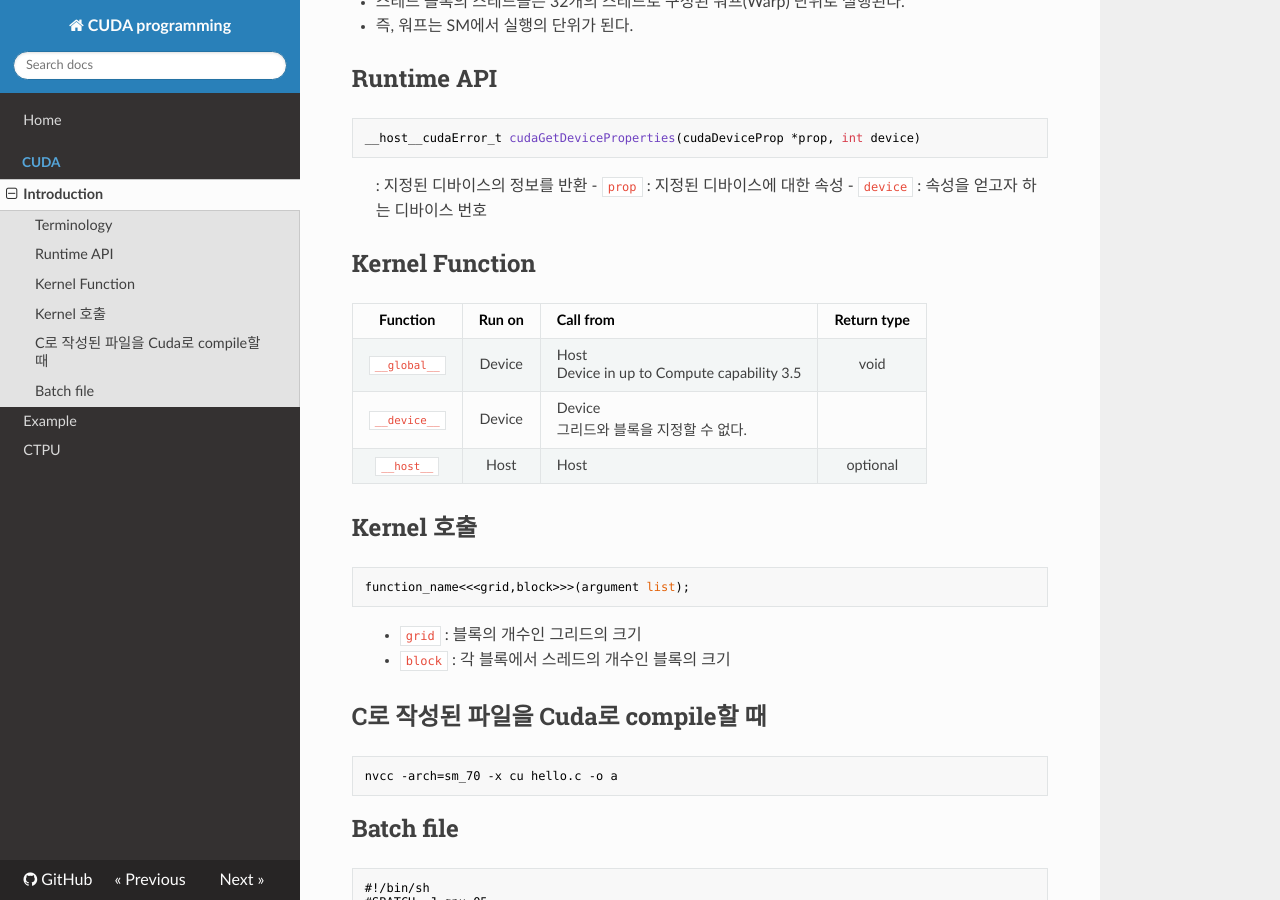
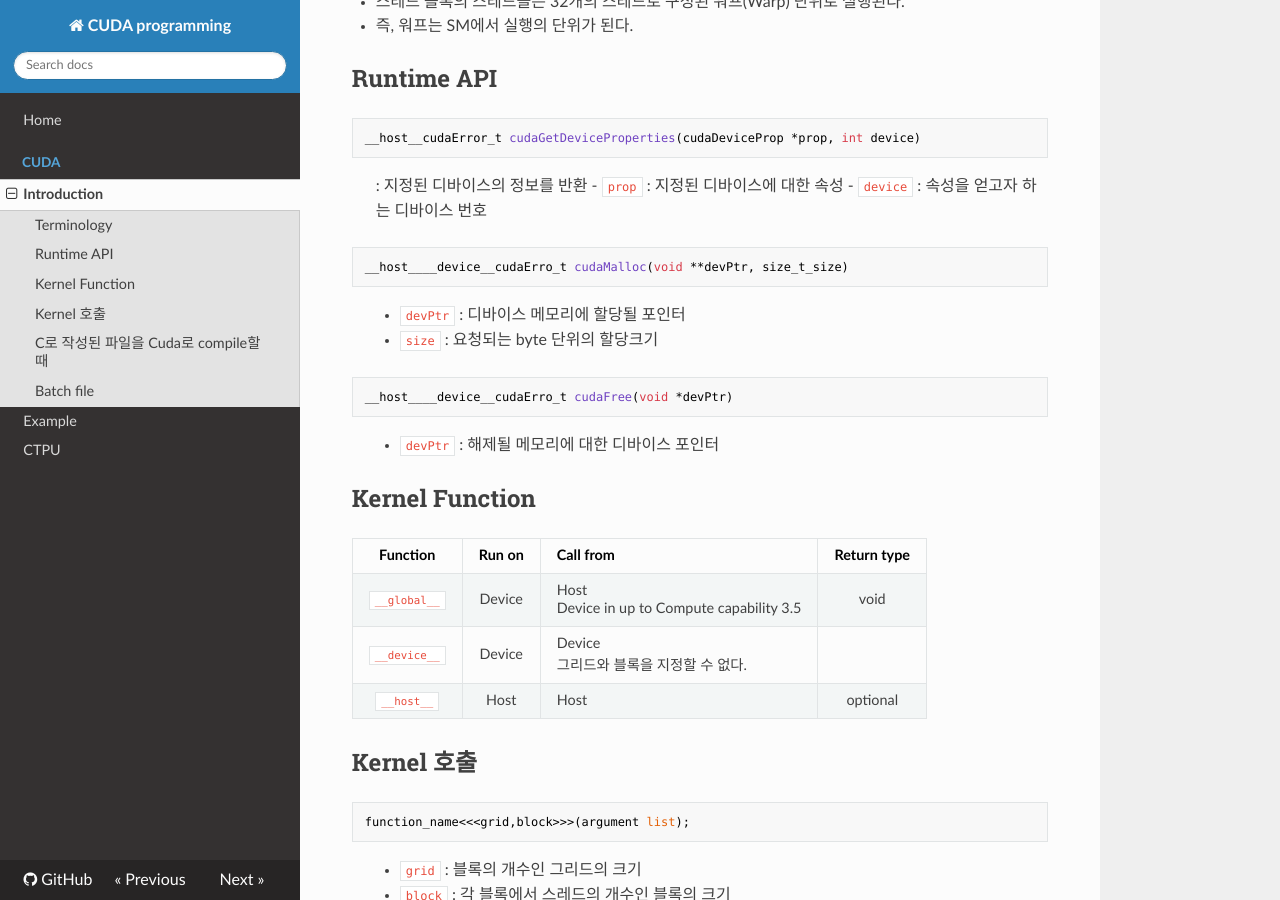
Before and after one commit to WonyoungCho/CUDA, an MkDocs documentation site: the page built from docs/CUDA_int.md, in a window 1280 px wide and 900 px high, scrolled down 347 px. Built offline with MkDocs 1.6.1, drawn with Linux system fonts in a browser that asks for light colours; nearby versions of some CDN libraries; old or Windows-style settings are respelled for this version of MkDocs.

Commit message:
Update CUDA_int.md

````diff
--- a/docs/CUDA_int.md
+++ b/docs/CUDA_int.md
@@ -16,6 +16,17 @@ __host__cudaError_t cudaGetDeviceProperties(cudaDeviceProp *prop, int device)
 > : 지정된 디바이스의 정보를 반환
 > - `prop` : 지정된 디바이스에 대한 속성
 > - `device` : 속성을 얻고자 하는 디바이스 번호
+
+```c
+__host____device__cudaErro_t cudaMalloc(void **devPtr, size_t_size)
+```
+> - `devPtr` :  디바이스 메모리에 할당될 포인터
+> - `size` : 요청되는 byte 단위의 할당크기
+
+```c
+__host____device__cudaErro_t cudaFree(void *devPtr)
+```
+> - `devPtr` : 해제될 메모리에 대한 디바이스 포인터
 
 ## Kernel Function
 Function | Run on | Call from| Return type
````
